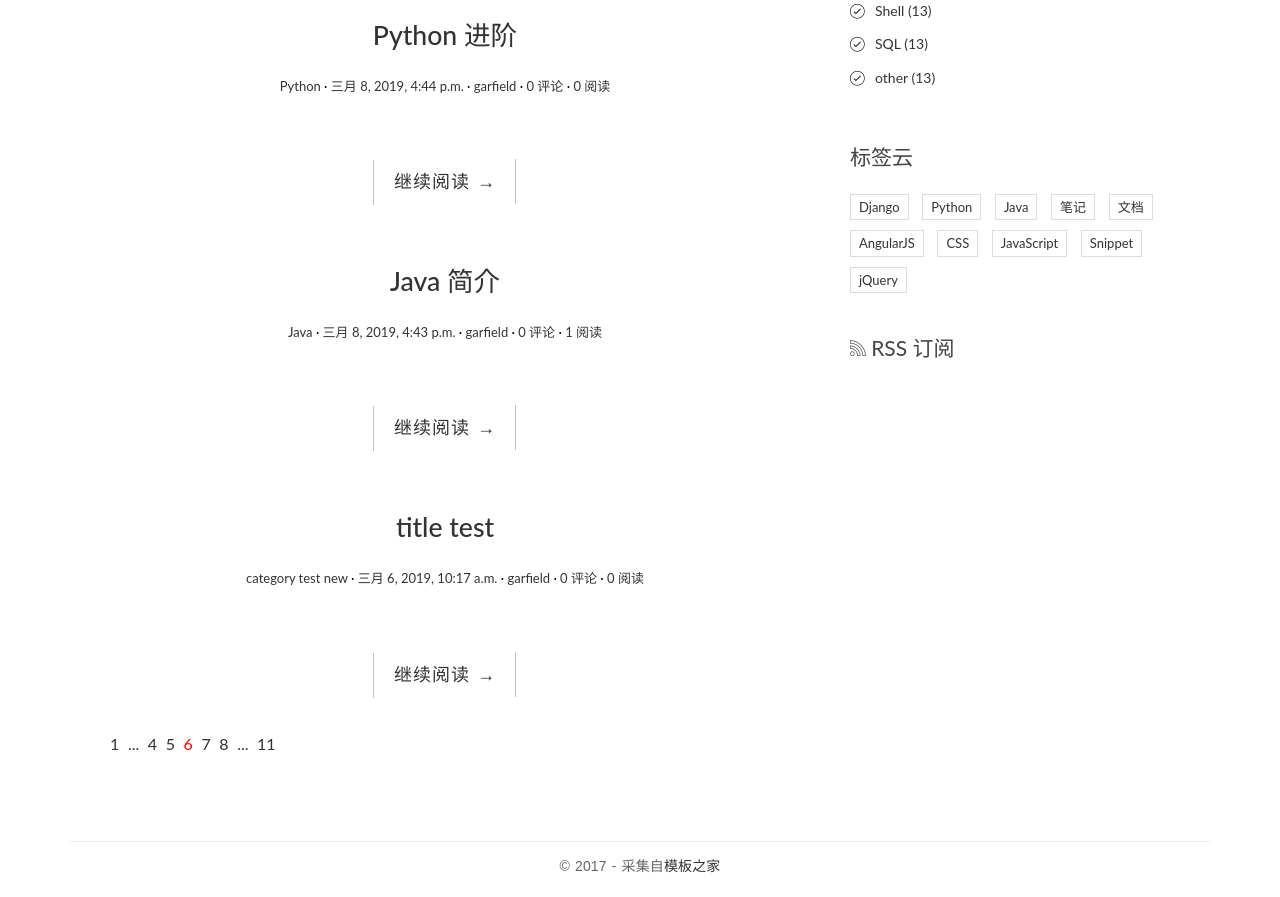
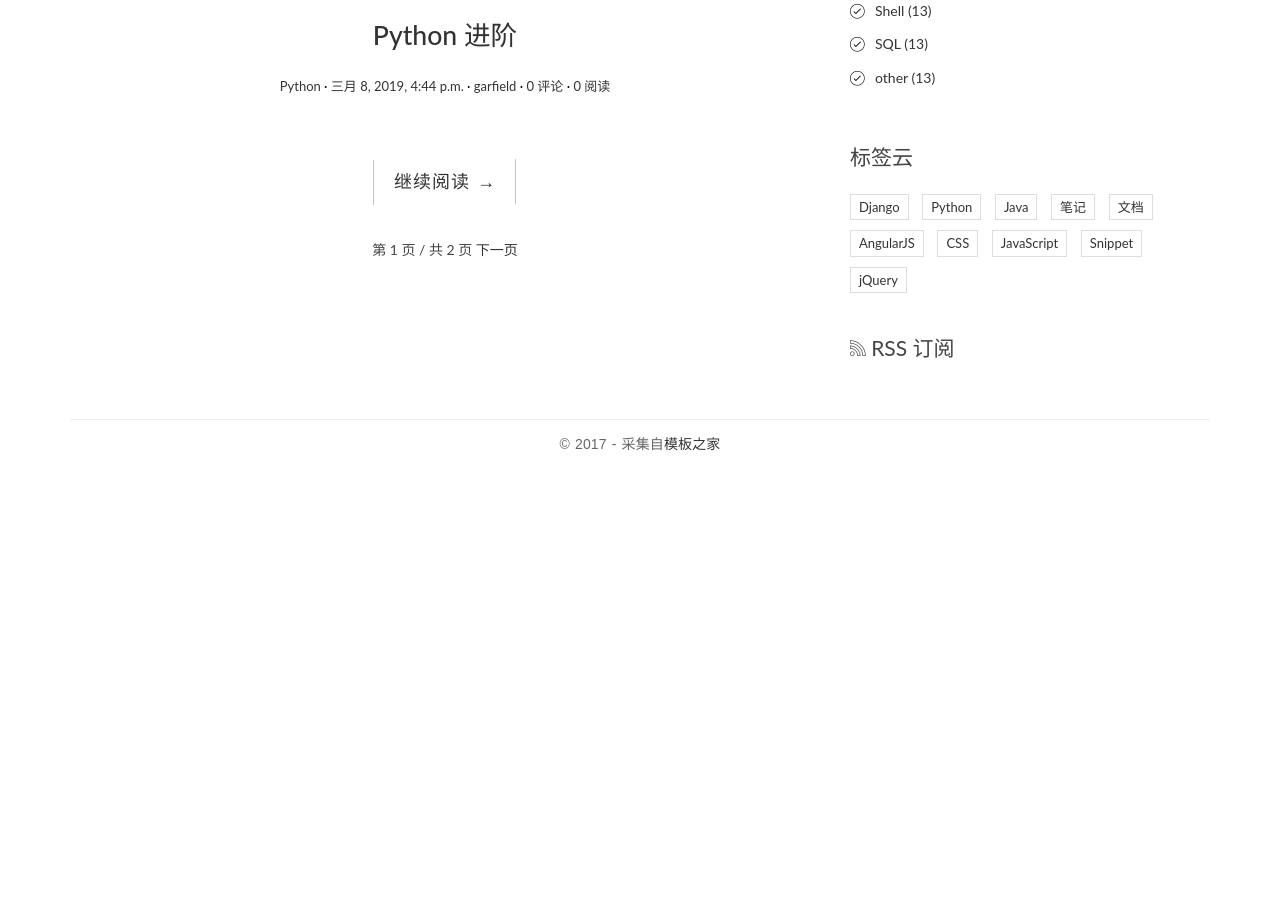
Before and after one commit to Garfield247/DjangoDemo, a Django app: page /blog/ in a window 1280 px wide. Shown: the part 717-1614 px from the top of the page. After the commit the page ends 1168 px from the top, so only its background shows below. Run offline with Django 3.2, Linux system fonts and the light colour scheme; data comes from the database, SQL or seed files in the repository; some libraries are stand-ins or nearby versions.

Commit message:
pageination

```diff
--- a/blogproject/blog/views.py
+++ b/blogproject/blog/views.py
@@ -23,6 +23,7 @@ class IndexView(ListView):
     model = Post
     template_name = 'blog/index.html'
     context_object_name = 'post_list'
+    paginate_by = 3
 
 # def detail(request,pk):
 #     '''
--- a/blogproject/templates/blog/index.html
+++ b/blogproject/templates/blog/index.html
@@ -26,24 +26,30 @@
 <div class="no-post">暂时还没有发布的文章！</div>
 {% endfor %}
 
-<!-- 简单分页效果
-<div class="pagination-simple">
-    <a href="#">上一页</a>
-    <span class="current">第 6 页 / 共 11 页</span>
-    <a href="#">下一页</a>
+<!-- 简单分页效果 -->
+{% if is_paginated %}
+<div class="pager" >
+    {% if page_obj.has_previous %}
+    <a href="?page={{ page_obj.previous_page_number }}">上一页</a>
+    {% endif %}
+    <span class="current">第 {{ page_obj.number }} 页 / 共 {{ paginator.num_pages }} 页</span>
+    {% if page_obj.has_next %}
+    <a href="?page={{ page_obj.next_page_number }}">下一页</a>
+    {% endif %}
 </div>
--->
-<div class="pagination">
-    <ul>
-        <li><a href="">1</a></li>
-        <li><a href="">...</a></li>
-        <li><a href="">4</a></li>
-        <li><a href="">5</a></li>
-        <li class="current"><a href="">6</a></li>
-        <li><a href="">7</a></li>
-        <li><a href="">8</a></li>
-        <li><a href="">...</a></li>
-        <li><a href="">11</a></li>
-    </ul>
-</div>
+{% endif %}
+
+<!--<div class="pagination">-->
+    <!--<ul>-->
+        <!--<li><a href="">1</a></li>-->
+        <!--<li><a href="">...</a></li>-->
+        <!--<li><a href="">4</a></li>-->
+        <!--<li><a href="">5</a></li>-->
+        <!--<li class="current"><a href="">6</a></li>-->
+        <!--<li><a href="">7</a></li>-->
+        <!--<li><a href="">8</a></li>-->
+        <!--<li><a href="">...</a></li>-->
+        <!--<li><a href="">11</a></li>-->
+    <!--</ul>-->
+<!--</div>-->
 {% endblock main %}
```
Also changed, not shown: blogproject/doc.md (+28 -0 lines).
